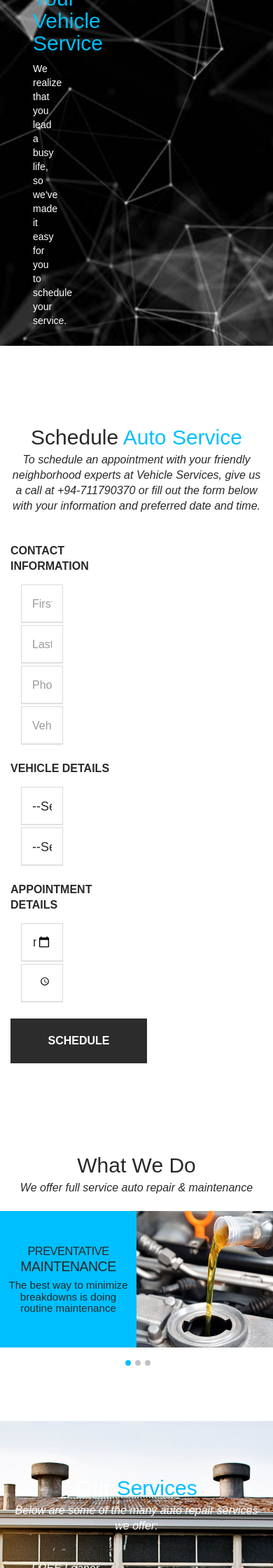
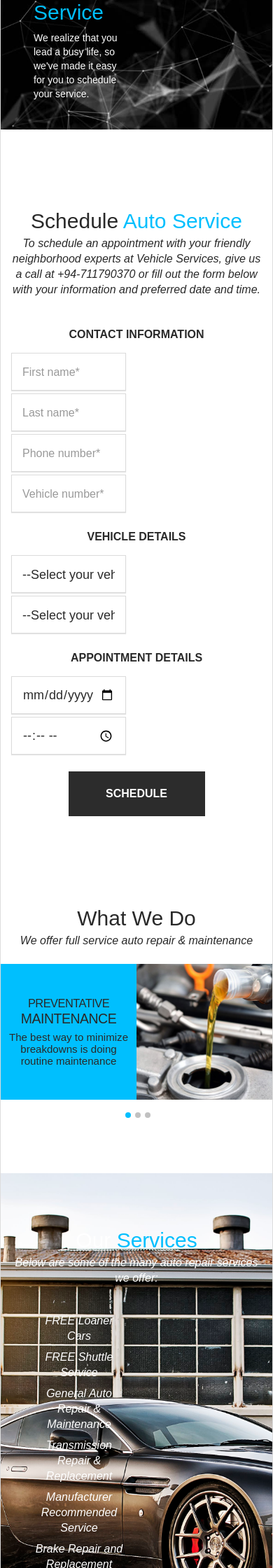
Before and after one commit to vimukthi101/service-station, a PHP site: page / in a window 390 px wide. Shown: the part 259-2499 px from the top of the page at 70% size. Run offline with PHP 8.4, Linux system fonts and the light colour scheme; some libraries are stand-ins or nearby versions; some web fonts are replaced.

Commit message:
responsiveness changes

```diff
--- a/index.php
+++ b/index.php
@@ -22,7 +22,8 @@
     <link href="http://maxcdn.bootstrapcdn.com/font-awesome/4.2.0/css/font-awesome.min.css" rel="stylesheet">
 </head>
 
-<body class="home color-blue">	<div class="tools">
+<body class="home color-blue table-responsive">
+	<div class="tools">
 		<span class="toggle">
         <img src="images/color-icon.png" class="img-responsive" alt=""></span>
 		<a href="index.php#" class="color-yellow">Yellow</a>
@@ -58,21 +59,13 @@
 			<div class="container">
 				<div class="header-row">
                 	<div class="logo">
-                    <!--
-                    	<span style="color:rgb(255,255,255);">Select Language</span>
-                    	<div class="form-group">
-                            <select onchange="location = this.value;" id="language" name="language" class="form-control" style="background-color:#00bffe;height: 35px;font-size: 14px;">
-                            	<option value="index.php">English</option>
-                                <option value="index-sinhala.php">Sinhala</option>
-                            </select>
-                        </div>
-						<a href="">
-							logo goes here
-						</a>-->
+
 					</div>
 					<div class="header-right">
-						<button type="button" class="navbar-toggle"><i class="icon icon-lines-menu"></i></button>
-						<div class="header-right-top">
+                    	<div>
+							<button type="button" class="navbar-toggle"><i class="icon icon-lines-menu"></i></button>
+						</div>
+                        <div class="header-right-top">
 							<div class="address">
 								Monday-Saturday <span class="custom-color">8:30AM - 5:30PM</span>
 							</div>
@@ -120,18 +113,18 @@
 	</header>
 	<!-- // Header -->
 	<!-- Slider -->
-	<div id="mainSliderWrapper">
-		<div id="mainSlider" class="slick-initialized slick-slider" style="height: 589px;background-image:url(images/1236463291d1c80afcc20a2bfb8894c8.jpg);background-repeat:no-repeat;background-size:cover;">
+	<div id="mainSliderWrapper" class="table-responsive">
+		<div id="mainSlider" class="slick-initialized slick-slider img-responsive" style="height: 589px;background-image:url(images/1236463291d1c80afcc20a2bfb8894c8.jpg);background-repeat:no-repeat;background-size:cover;">
         </div>
     </div>
 	<!-- Slider -->
 	<!-- Content  -->
 	<div id="pageContent">
 		<!-- Under Slider Banner -->
-		<div class="block banner-under-slider" style="background-image:url(images/1.jpg);background-repeat:no-repeat;background-size:cover;">
+		<div class="block banner-under-slider img-responsive" style="background-image:url(images/1.jpg);background-repeat:no-repeat;background-size:cover;">
 			<div class="container">
 				<div class="row">
-					<div class="col-sm-8 col-md-6">
+					<div class="col-sm-8 col-md-6 table-responsive" style="overflow:hidden;border:none;">
 						<div class="row">
 							<div class="col-md-6">
 								<h2>Schedule A Booking</h2>
@@ -142,7 +135,7 @@
 							</div>
 						</div>
 					</div>
-					<div class="col-sm-4 col-md-6">
+					<div class="col-sm-4 col-md-6 img-responsive">
 						<div class="row">
 							<div class="col-md-6 col-lg-8">
 								<div class="negative-margin"><img src="images/banner-key.png" class="img-responsive" alt=""></div>
@@ -199,11 +192,13 @@
 				</div>
             </div>
             <div class="container">
-            	<div class="col-md-12">
+            	<div class="text-center">
                     <div class="divider"></div>
                     <div class="row">
                         <form class="contact-form form-horizontal" enctype="multipart/form-data" role="form" method="post" action="src/process.php">
-                            <h5>Contact information</h5>
+                        <div>
+                            <h5 class="text-center">Contact information</h5>
+                           </div>
                             <div>
                             	<div class="col-md-6">
                                 <input type="text" name="name" class="form-control input-custom"  title="Please enter a valid first name e.g. : John" required value="" pattern="(([A-Z])|([a-z]))+" placeholder="First name*">
@@ -274,7 +269,7 @@
 				<div class="services-block services-carousel">
 					<div class="service">
 						<div class="image">
-                        	<img src="images/service-1-bg.png" alt="#">
+                        	<img src="images/service-1-bg.png" class="img-responsive" alt="#">
                         </div>
 						<div class="caption">
 							<div class="vert-wrap">
@@ -288,11 +283,11 @@
 						</div>
 					</div>
 					<div class="service">
-                        	<img src="images/service-2-bg.jpg" alt="#">
+                        	<img src="images/service-2-bg.jpg" class="img-responsive" alt="#">
 					</div>
 					<div class="service">
 						<div class="image">
-                        	<img src="images/service-3-bg.jpg" alt="#">
+                        	<img src="images/service-3-bg.jpg" class="img-responsive" alt="#">
                         </div>
 						<div class="caption">
 							<div class="vert-wrap">
@@ -306,11 +301,11 @@
 						</div>
 					</div>
 					<div class="service">
-                        	<img src="images/service-4-bg.jpg" alt="#">
+                        	<img src="images/service-4-bg.jpg" class="img-responsive" alt="#">
 					</div>
 					<div class="service dark">
 						<div class="image">
-                        	<img src="images/service-5-bg.jpg" alt="#">
+                        	<img src="images/service-5-bg.jpg" class="img-responsive" alt="#">
                         </div>
 						<div class="caption">
 							<div class="vert-wrap">
@@ -326,15 +321,15 @@
 						</div>
 					</div>
 					<div class="service">
-                        	<img src="images/service-6-bg.jpg" alt="#">
+                        	<img src="images/service-6-bg.jpg" class="img-responsive" alt="#">
 					</div>
 				</div>
 			</div>
 		</div>
 		<!-- //Services Banner Block -->
 		<!-- Services List Block -->
-		<div class="block bg-1" style="background-image:url(images/modern-4k-car-wallpaper-in-picture-t1xy-with-4k-car-wallpaper-new-on-wallpapers.jpg);background-repeat:no-repeat;background-size:cover;padding-top:80px;margin-top:30px;" id="our-services">
-			<div class="container">
+		<div class="block bg-1 img-responsive" style="background-image:url(images/modern-4k-car-wallpaper-in-picture-t1xy-with-4k-car-wallpaper-new-on-wallpapers.jpg);background-repeat:no-repeat;background-size:cover;padding-top:80px;margin-top:30px;" id="our-services">
+			<div class="container text-center">
 				<h2 class="h-lg text-center">Our <span class="color">Services</span></h2>
 				<p class="info text-center">Below are some of the many auto repair services we offer:</p>
 				<div class="row" id="slideMobile">
@@ -380,14 +375,14 @@
 		</div>
 		<!-- //Services List Block -->
 		<!-- How It Works -->
-		<div class="block bg-2" style="background-image:url(images/2.jpg);background-repeat:no-repeat;background-size:cover;" id="how-it-works">
+		<div class="block bg-2 img-responsive" style="background-image:url(images/2.jpg);background-repeat:no-repeat;background-size:cover;" id="how-it-works">
 			<div class="container">
 				<h2 class="h-lg text-center">How It <span class="color">Works</span></h2>
 				<div class="row how-works-row shifted">
 					<div class="col-sm-6 col-md-3">
 						<div class="how-works-block">
 							<div class="image">
-								<div class="image-scale"><img src="images/how-works-img-1.jpg" alt=""></div>
+								<div class="image-scale"><img src="images/how-works-img-1.jpg" class="img-responsive" alt=""></div>
 							</div>
 							<div class="caption">
 								<div class="inside">
@@ -402,7 +397,7 @@
 					<div class="col-sm-6 col-md-3">
 						<div class="how-works-block">
 							<div class="image">
-								<div class="image-scale"><img src="images/how-works-img-2.jpg" alt=""></div>
+								<div class="image-scale"><img src="images/how-works-img-2.jpg" class="img-responsive" alt=""></div>
 							</div>
 							<div class="caption">
 								<div class="inside">
@@ -417,7 +412,7 @@
 					<div class="col-sm-6 col-md-3">
 						<div class="how-works-block">
 							<div class="image">
-								<div class="image-scale"><img src="images/how-works-img-3.jpg" alt=""></div>
+								<div class="image-scale"><img src="images/how-works-img-3.jpg" class="img-responsive" alt=""></div>
 							</div>
 							<div class="caption">
 								<div class="inside">
@@ -432,7 +427,7 @@
 					<div class="col-sm-6 col-md-3">
 						<div class="how-works-block">
 							<div class="image">
-								<div class="image-scale"><img src="images/how-works-img-4.jpg" alt=""></div>
+								<div class="image-scale"><img src="images/how-works-img-4.jpg" class="img-responsive" alt=""></div>
 							</div>
 							<div class="caption">
 								<div class="inside">
@@ -490,14 +485,14 @@
 		<div class="block">
 			<div class="container">
 				<div class="row">
-					<div class="col-md-6">
+					<div>
 						<div class="text-appointment">
 							<h2 class="h-lg">Schedule <span class="color">Your Appointment</span> Today</h2>
 							<p class="info">Your Automotive Service Specialist</p>
 							<h2 class="h-phone">Call: +94-711790370</h2>
 						</div>
 					</div>
-					<div class="col-md-6">
+					<div>
 						<div class="img-move animation" data-animation="fadeInRight" data-animation-delay="0s" style="animation-delay: 0s;">
 							<img src="images/img-car-move.png" alt="">
 						</div>
@@ -509,8 +504,10 @@
 	</div>
 	<!-- // Content  -->
 	<!-- Footer -->
-    <div class="col-md-12 text-center" style="background-color:rgb(0,0,0);padding:15px;height:8vh;">
-        <font class="color" face="Verdana, Geneva, sans-serif">All Rights Reserved <a href="www.striking.lk" class="color">Striking Solutions</a> &copy; <?php $year = getdate(); echo $year['year']; ?></font>
+    <div class="container-fluid" style="margin:0;padding:0;">
+        <div class="text-center" style="background-color:rgb(0,0,0);padding:15px;height:8vh;">
+            <font class="color" face="Verdana, Geneva, sans-serif">All Rights Reserved <a href="www.striking.lk" class="color">Striking Solutions</a> &copy; <?php $year = getdate(); echo $year['year']; ?></font>
+        </div>
     </div>
 	<!-- //Footer -->
 	<script type="text/javascript" charset="UTF-8" src="js/common.js"></script>
```
